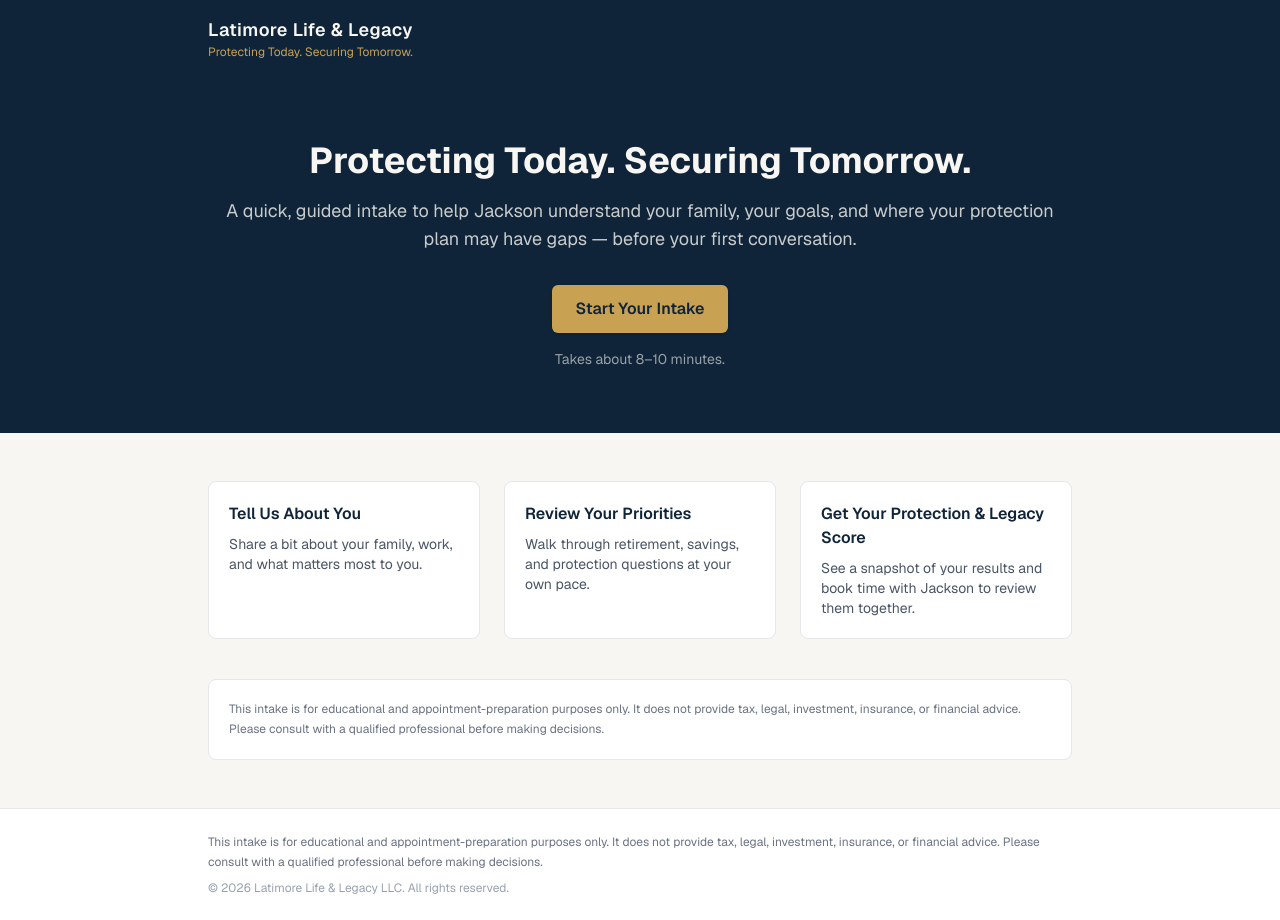
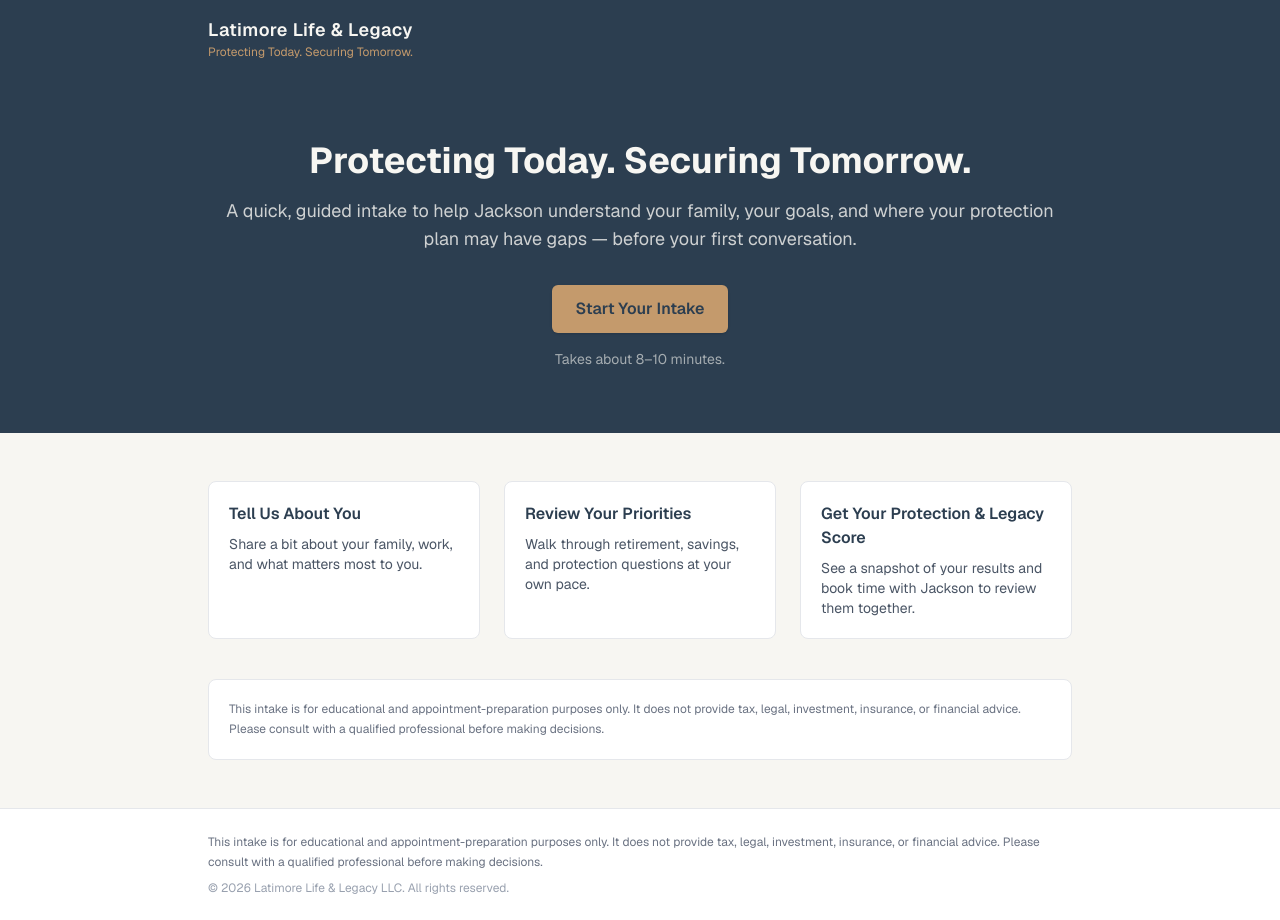
Before and after one commit to latimorelifelegacy25/huboasis, a Next.js app: page / in a window 1280 px wide. Built offline with nearby package versions, Linux system fonts and the light colour scheme.

Commit message:
Align intake brand colors

```diff
--- a/src/app/globals.css
+++ b/src/app/globals.css
@@ -3,8 +3,8 @@
 :root {
   --background: #f7f6f2;
   --foreground: #1b2430;
-  --brand-navy: #0f2438;
-  --brand-gold: #c8a153;
+  --brand-navy: #2c3e50;
+  --brand-gold: #c49a6c;
   --brand-cream: #f7f6f2;
 }
 
```
